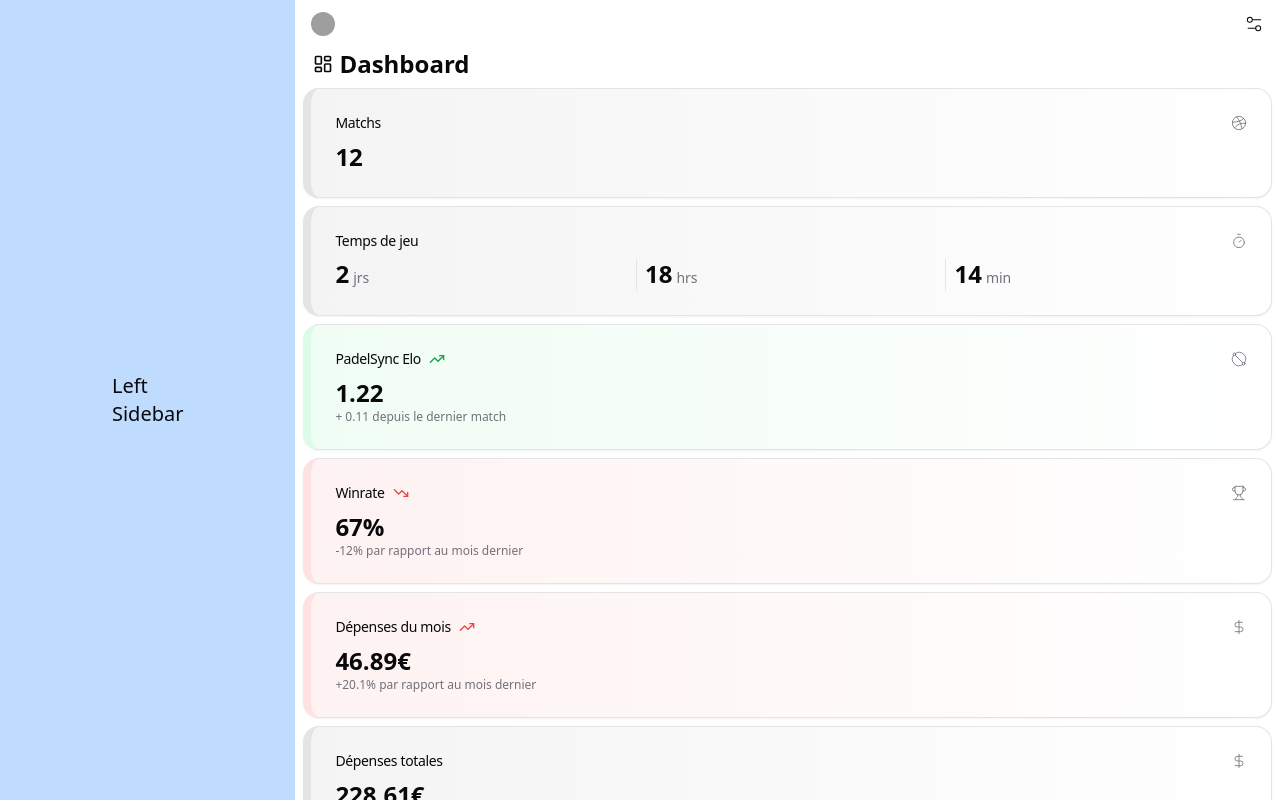
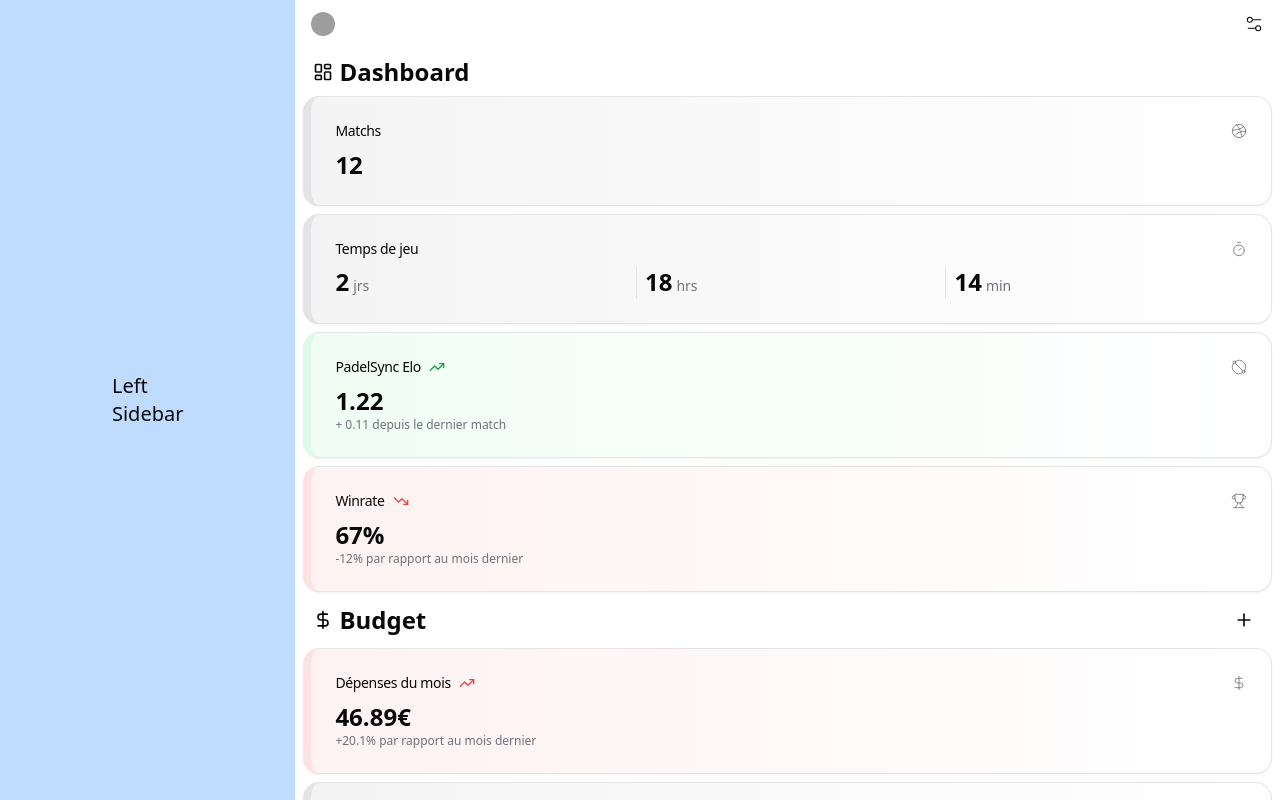
Before and after one commit to Brucells/padelsync, a React (Vite) app: page / in a window 1280 px wide. Built offline with nearby package versions, Linux system fonts and the light colour scheme; grey boxes are pictures that could not be loaded.

Commit message:
Split dashboard data

```diff
--- a/src/pages/Dashboard.tsx
+++ b/src/pages/Dashboard.tsx
@@ -1,11 +1,12 @@
+import { Button } from "@/components/ui/button";
 import { Card, CardContent, CardHeader, CardTitle } from "@/components/ui/card";
 import { Separator } from "@/components/ui/separator";
-import { Diameter, DollarSign, Dribbble, LayoutDashboard, Timer, TrendingDown, TrendingUp, Trophy } from "lucide-react";
+import { Diameter, DollarSign, Dribbble, Euro, LayoutDashboard, Plus, Timer, TrendingDown, TrendingUp, Trophy } from "lucide-react";
 
 function Dashboard() {
     return (
         <>
-            <div className="flex flex-row items-center mb-2">
+            <div className="flex flex-row items-center my-2">
                 <LayoutDashboard strokeWidth={2} className="ml-2 mr-1 h-5" />
                 <h1 className="text-lg font-semibold md:text-2xl">Dashboard</h1>
             </div>
@@ -91,6 +92,22 @@ function Dashboard() {
                     </CardContent>
                 </Card>
 
+
+
+            </div>
+
+            <div className="flex flex-row items-center justify-between mb-2">
+                <div className="flex flex-row items-center">
+                    <DollarSign strokeWidth={2} className="ml-2 mr-1 h-5" />
+                    <h1 className="text-lg font-semibold md:text-2xl">Budget</h1>
+                </div>
+                <div className="">
+                    <Button variant={'ghost'} className="">
+                        <Plus strokeWidth={2} className="h-5" />
+                    </Button>
+                </div>
+            </div>
+
             <Card className="bg-gradient-to-r from-red-50 mb-2 border-l-8 border-l-red-100">
                 <CardHeader className="flex flex-row items-center justify-between space-y-0 pb-2">
                     <CardTitle className="text-sm font-medium flex flex-row items-center">
@@ -108,7 +125,6 @@ function Dashboard() {
                 </CardContent>
             </Card>
 
-
             <Card className="bg-gradient-to-r from-accent mb-2 border-l-8">
                 <CardHeader className="flex flex-row items-center justify-between space-y-0 pb-2">
                     <CardTitle className="text-sm font-medium flex flex-row items-center">
@@ -123,8 +139,6 @@ function Dashboard() {
 
                 </CardContent>
             </Card>
-
-            </div>
         </>
     );
 }
```
Lines whose indentation alone changed are shown as unchanged.
